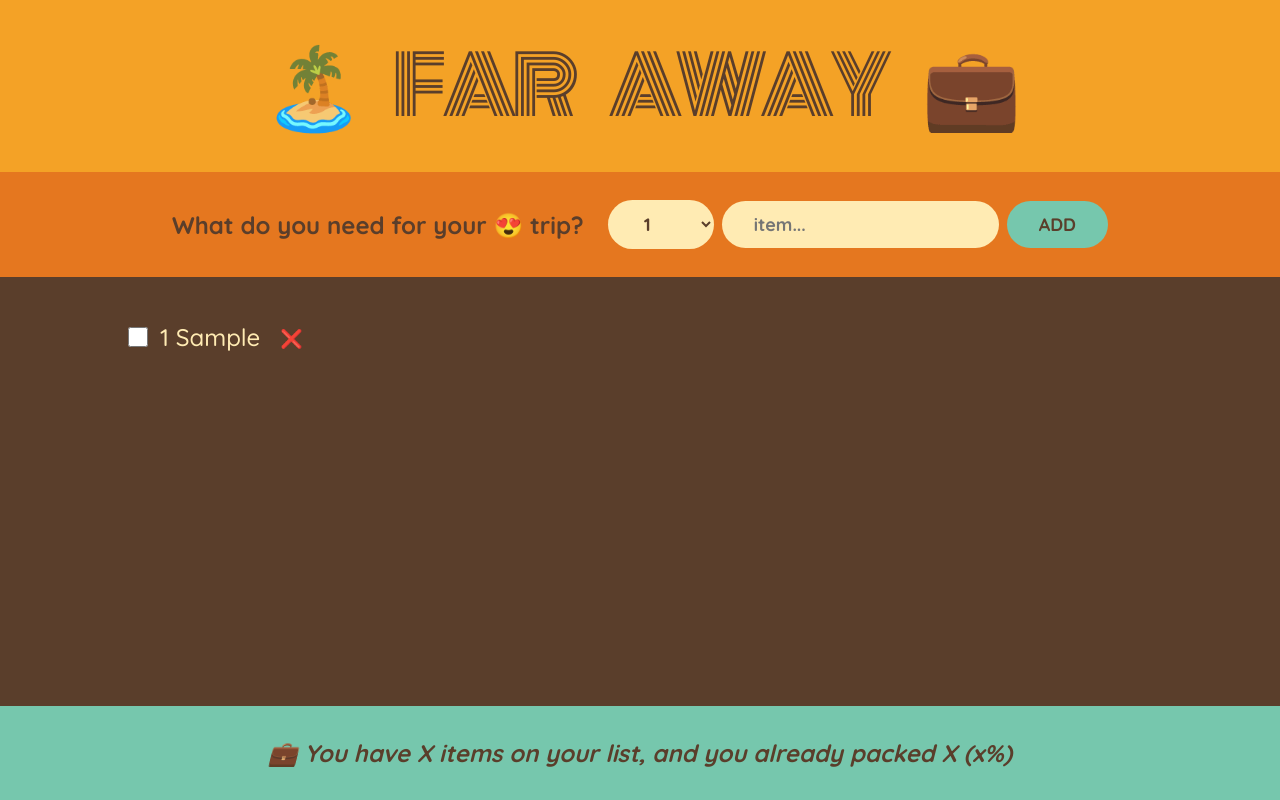
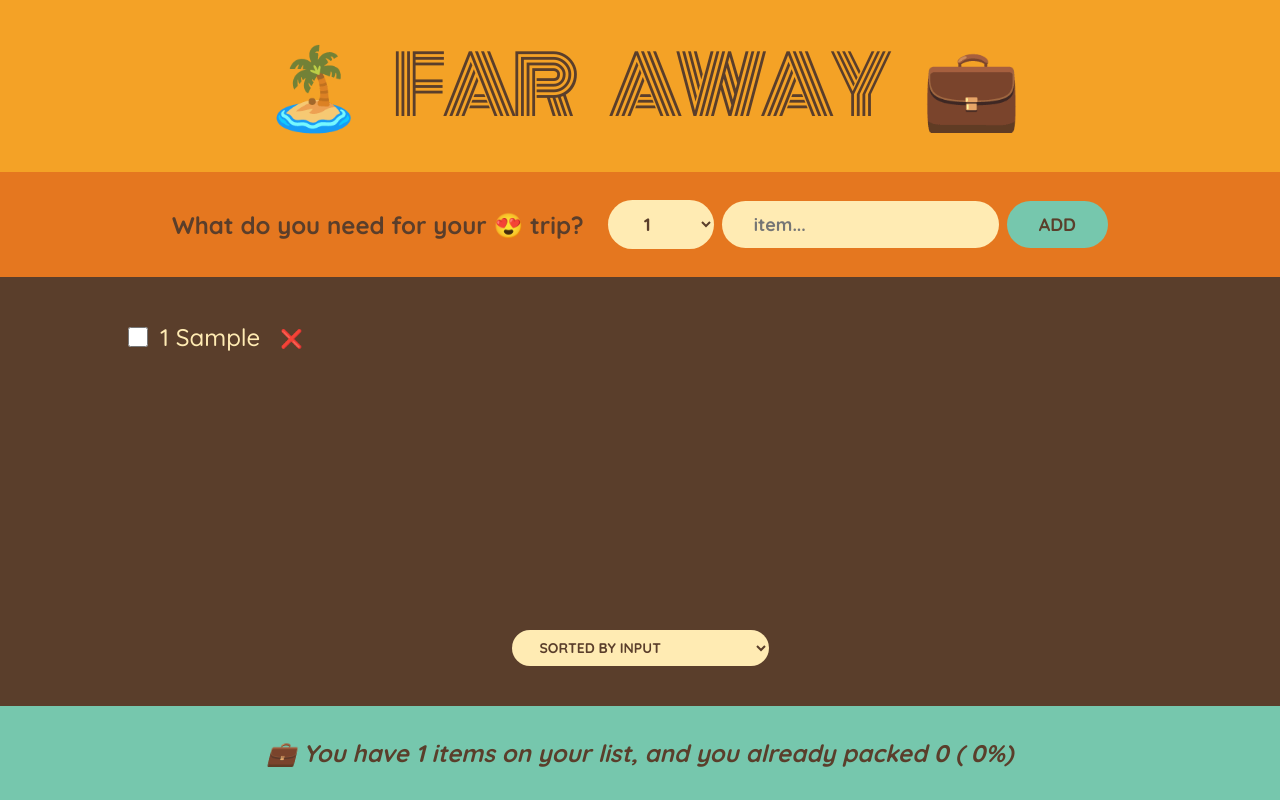
Before and after one commit to lexiecodingwithcat/far-away, a React (Create React App) app: page / in a window 1280 px wide. Both pictures are taken after typing "Sample" into the empty fields and a click on the button "ADD". Built offline with nearby package versions, Linux system fonts and the light colour scheme.

Commit message:
sorting items

```diff
--- a/src/App.js
+++ b/src/App.js
@@ -31,7 +31,7 @@ export default function App() {
         onDeleteItems={handleDeleteItems}
         onToggleItems={handleToggleItems}
       />
-      <Stats />
+      <Stats items={items} />
     </div>
   );
 }
@@ -84,13 +84,39 @@ function Form({ onAddItems }) {
 }
 
 function PackingList({ items, onDeleteItems, onToggleItems }) {
+  const [sortedBy, setSortedBy] = useState("input");
+  let sortedItems;
+  if (sortedBy === "input") sortedItems = items;
+  //arr.slice() is to copy the original arrays to new one
+  if (sortedBy === "description")
+    sortedItems = items
+      .slice()
+      .sort((a, b) => a.description.localeCompare(b.description));
+  //when compared booleans, we need to change it to numbers first
+  if (sortedBy === "packed")
+    sortedItems = items
+      .slice()
+      .sort((a, b) => Number(a.packed) - Number(b.packed));
+
   return (
     <div className="list">
       <ul>
-        {items.map((item) => (
-          <Item item={item} key={item.id} onDeleteItems={onDeleteItems} onToggleItems={onToggleItems}/>
+        {sortedItems.map((item) => (
+          <Item
+            item={item}
+            key={item.id}
+            onDeleteItems={onDeleteItems}
+            onToggleItems={onToggleItems}
+          />
         ))}
       </ul>
+      <div className="action">
+        <select value={sortedBy} onChange={(e) => setSortedBy(e.target.value)}>
+          <option value="input">Sorted by input</option>
+          <option value="description">Sorted by description</option>
+          <option value="packed">Sorted by packed status</option>
+        </select>
+      </div>
     </div>
   );
 }
@@ -98,7 +124,11 @@ function PackingList({ items, onDeleteItems, onToggleItems }) {
 function Item({ item, onDeleteItems, onToggleItems }) {
   return (
     <li>
-      <input type="checkbox" value={item.packed} onChange={()=>onToggleItems(item.id)} />
+      <input
+        type="checkbox"
+        value={item.packed}
+        onChange={() => onToggleItems(item.id)}
+      />
       <span style={item.packed ? { textDecoration: "line-through" } : {}}>
         {item.quantity} {item.description}
       </span>
@@ -108,10 +138,26 @@ function Item({ item, onDeleteItems, onToggleItems }) {
   );
 }
 
-function Stats() {
+function Stats({ items }) {
+  //if there is no items
+  if (!items.length)
+    return (
+      <p className="stats">
+        <em>Start adding some items to your packing list 🚀</em>
+      </p>
+    );
+  //derived state
+  const numItems = items.length;
+  const packedItems = items.filter((item) => item.packed).length;
+  const percentage = Math.round((packedItems / numItems) * 100) || 0;
   return (
     <footer className="stats">
-      <em>💼 You have X items on your list, and you already packed X (x%)</em>
+      <em>
+        {percentage === 100
+          ? "You got everything packed! ready to go ✈️"
+          : `💼 You have ${numItems} items on your list, and you already packed
+        ${packedItems} ( ${percentage}%)`}
+      </em>
     </footer>
   );
 }
```
